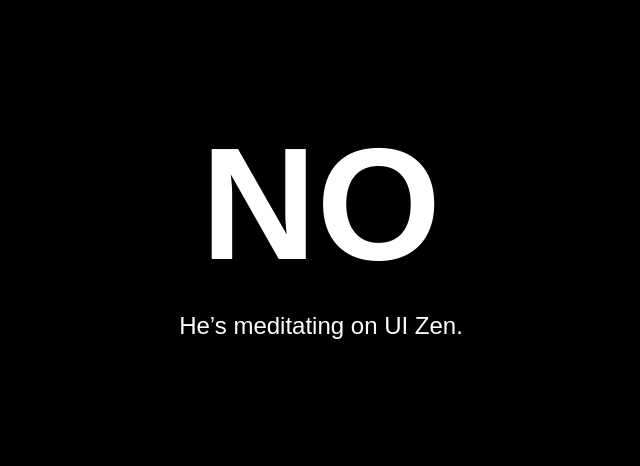
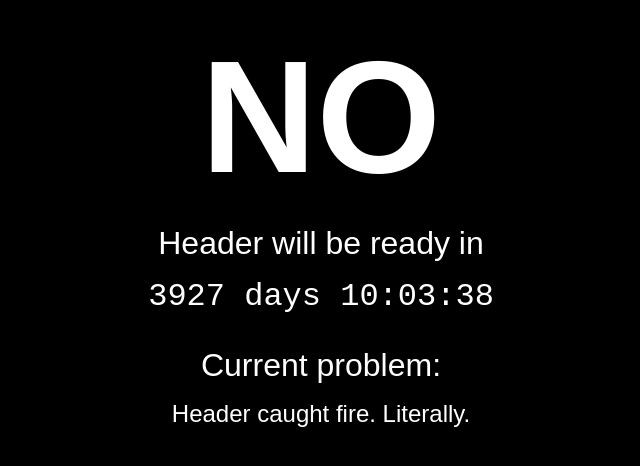
Before and after one commit to graylikeme/isTheHeaderReady.com, a plain HTML site: page index.html in a window 1280 px wide. Shown: the part 174-640 px from the top of the page, without its empty margins (319-959 px from the left). Drawn offline with Linux system fonts and the light colour scheme.

Commit message:
feature/UNITAZNIK-1: Live counter with live current problem

```diff
--- a/index.html
+++ b/index.html
@@ -1,14 +1,14 @@
 <!DOCTYPE html>
 <html lang="en">
   <head>
-  <meta charset="UTF-8">
+    <meta charset="UTF-8" />
     <title>Did Sawa Conquer the Header?</title>
     <style>
       body {
         margin: 0;
         background: #000;
         color: #fff;
-      font-family: 'Arial', sans-serif;
+        font-family: "Arial", sans-serif;
         display: flex;
         flex-direction: column;
         align-items: center;
@@ -22,8 +22,21 @@
         font-weight: bold;
       }
 
+      .timer {
+        font-size: 2rem;
+        margin: 1rem 0;
+        font-family: monospace;
+      }
+
       .subtitle {
         font-size: 1.5rem;
+        margin-top: 1rem;
+        max-width: 600px;
+        padding: 0 20px;
+      }
+
+      .heading {
+        font-size: 2rem;
         margin-top: 1rem;
         max-width: 600px;
         padding: 0 20px;
@@ -32,68 +45,151 @@
   </head>
   <body>
     <div class="main-answer">NO</div>
+    <div class="heading">Header will be ready in</div>
+    <div class="timer" id="timer">00:00:00</div>
+    <div class="heading">Current problem:</div>
     <div class="subtitle" id="subtitle"></div>
-
-  <!-- Counter.dev visitor tracker -->
-  <script async src="https://cdn.counter.dev/script.js"
-          data-id="b2cf497b-4c67-4ae2-88e3-a9a6fe620a56"
-          data-utcoffset="3"></script>
 
     <script>
       const phrases = [
-      "Still debugging…", "Header? What header?", "Nope, he’s in a meeting.",
-      "Maybe tomorrow.", "404: Header not found.", "He went to make coffee.",
-      "Designers are still arguing.", "He’s on step 2 of 98.", "Stuck in merge conflict.",
-      "Waiting for Figma sync.", "Still wrapping divs in divs.", "Backend says it’s frontend's fault.",
-      "Frontend says it's backend's fault.", "He chose violence… against CSS.",
-      "Header needs more padding.", "Lost in the flexbox abyss.", "Centering it broke everything.",
-      "Turns out it works only on Safari.", "He deployed it… to /dev/null.",
-      "Header is now self-aware. It refuses.", "Still kerning the fonts.",
-      "Accidentally deleted prod.", "Why does it work locally?", "Still stuck in Stack Overflow thread.",
-      "No tests passed. No header.", "He switched to Vim. Regret followed.",
-      "It compiles! But nothing shows.", "Too many z-indexes.", "Still scrolling through ChatGPT suggestions.",
-      "‘Just 5 more minutes’ — 3 hours ago.", "Blame Tailwind.", "Not MVP enough.",
-      "Got distracted refactoring button.", "Header decided to unionize.",
-      "He’s trying a new framework… again.", "Let me guess… rewrote it in Rust?",
-      "Sawa's stuck in dependency hell.", "Ran out of RAM and patience.",
-      "He's debugging… in production.", "Header is now an NFT.",
-      "CSS Grid betrayed him.", "Still naming the layers: Layer 83",
-      "He added AI. It became worse.", "Infinite loop of commits.",
-      "Redesigned it for the 6th time.", "He chose the dark theme. It disappeared.",
-      "Header caught fire. Literally.", "Still figuring out the perfect border-radius.",
-      "Too many conflicting PRs.", "Header is on sick leave.",
-      "Moved it to Trello. Ignored since.", "Sawa rage quit. Twice.",
-      "Header now lives in Notion.", "Still searching for pixel perfection.",
-      "The header's in another castle.", "Found bugs in the bugs.",
-      "Deadline moved, so did motivation.", "Code compiles. Emotion doesn’t.",
-      "Found love. Lost header.", "Sent it to QA. Never came back.",
-      "Header in limbo between branches.", "Still arguing with ESLint.",
-      "Header has commitment issues.", "Accidentally opened TikTok.",
-      "Asked ChatGPT. Got sarcasm back.", "Trying to avoid burnout… again.",
-      "Header’s ghosted us.", "Stuck between component and container.",
-      "He made a Kanban board. Never used it.", "Still importing Google Fonts.",
-      "Header redesign v12.7-beta", "Blame the dark mode toggle.",
-      "He tried a scroll animation. Regret ensued.", "Header's allergic to deployment.",
-      "Still in code review purgatory.", "Header's stuck behind a feature flag.",
-      "Got distracted optimizing SVGs.", "It worked on his machine.",
-      "Header passed away peacefully.", "No one knows what 'done' means.",
-      "Still waiting for approval.", "It’s a feature, not a bug.",
-      "He lost the Figma password.", "Was almost there. Then the sprint ended.",
-      "He asked a rubber duck. No reply.", "Still converting to TypeScript.",
-      "Sawa tried to center it. He failed.", "Found an old TODO. Panicked.",
-      "Header has imposter syndrome.", "Still A/B testing padding.",
-      "Header's in the backlog. Forever.", "He rage-deleted node_modules.",
-      "Header ran off with the navbar.", "Still in 'just one last tweak' mode.",
-      "Switched from Vue to React mid-header.", "Header's gatekept by middleware.",
-      "Sawa blinked. It broke.", "Header needs... more whitespace.",
-      "He’s meditating on UI Zen.", "It’s not a bug, it’s a lifestyle.",
-      "He tried ChatGPT… it made a blog instead.", "Header's on vacation.",
-      "He made a pixel-perfect button. Then forgot the header.", "Still nesting divs.",
-      "You don’t choose the header. The header chooses you."
+        "Still debugging…",
+        "Header? What header?",
+        "Nope, he's in a meeting.",
+        "Maybe tomorrow.",
+        "404: Header not found.",
+        "He went to make coffee.",
+        "Designers are still arguing.",
+        "He's on step 2 of 98.",
+        "Stuck in merge conflict.",
+        "Waiting for Figma sync.",
+        "Still wrapping divs in divs.",
+        "Backend says it's frontend's fault.",
+        "Frontend says it's backend's fault.",
+        "He chose violence… against CSS.",
+        "Header needs more padding.",
+        "Lost in the flexbox abyss.",
+        "Centering it broke everything.",
+        "Turns out it works only on Safari.",
+        "He deployed it… to /dev/null.",
+        "Header is now self-aware. It refuses.",
+        "Still kerning the fonts.",
+        "Accidentally deleted prod.",
+        "Why does it work locally?",
+        "Still stuck in Stack Overflow thread.",
+        "No tests passed. No header.",
+        "He switched to Vim. Regret followed.",
+        "It compiles! But nothing shows.",
+        "Too many z-indexes.",
+        "Still scrolling through ChatGPT suggestions.",
+        "'Just 5 more minutes' — 3 hours ago.",
+        "Blame Tailwind.",
+        "Not MVP enough.",
+        "Got distracted refactoring button.",
+        "Header decided to unionize.",
+        "He's trying a new framework… again.",
+        "Let me guess… rewrote it in Rust?",
+        "Sawa's stuck in dependency hell.",
+        "Ran out of RAM and patience.",
+        "He's debugging… in production.",
+        "Header is now an NFT.",
+        "CSS Grid betrayed him.",
+        "Still naming the layers: Layer 83",
+        "He added AI. It became worse.",
+        "Infinite loop of commits.",
+        "Redesigned it for the 6th time.",
+        "He chose the dark theme. It disappeared.",
+        "Header caught fire. Literally.",
+        "Still figuring out the perfect border-radius.",
+        "Too many conflicting PRs.",
+        "Header is on sick leave.",
+        "Moved it to Trello. Ignored since.",
+        "Sawa rage quit. Twice.",
+        "Header now lives in Notion.",
+        "Still searching for pixel perfection.",
+        "The header's in another castle.",
+        "Found bugs in the bugs.",
+        "Deadline moved, so did motivation.",
+        "Code compiles. Emotion doesn't.",
+        "Found love. Lost header.",
+        "Sent it to QA. Never came back.",
+        "Header in limbo between branches.",
+        "Still arguing with ESLint.",
+        "Header has commitment issues.",
+        "Accidentally opened TikTok.",
+        "Asked ChatGPT. Got sarcasm back.",
+        "Trying to avoid burnout… again.",
+        "Header's ghosted us.",
+        "Stuck between component and container.",
+        "He made a Kanban board. Never used it.",
+        "Still importing Google Fonts.",
+        "Header redesign v12.7-beta",
+        "Blame the dark mode toggle.",
+        "He tried a scroll animation. Regret ensued.",
+        "Header's allergic to deployment.",
+        "Still in code review purgatory.",
+        "Header's stuck behind a feature flag.",
+        "Got distracted optimizing SVGs.",
+        "It worked on his machine.",
+        "Header passed away peacefully.",
+        "No one knows what 'done' means.",
+        "Still waiting for approval.",
+        "It's a feature, not a bug.",
+        "He lost the Figma password.",
+        "Was almost there. Then the sprint ended.",
+        "He asked a rubber duck. No reply.",
+        "Still converting to TypeScript.",
+        "Sawa tried to center it. He failed.",
+        "Found an old TODO. Panicked.",
+        "Header has imposter syndrome.",
+        "Still A/B testing padding.",
+        "Header's in the backlog. Forever.",
+        "He rage-deleted node_modules.",
+        "Header ran off with the navbar.",
+        "Still in 'just one last tweak' mode.",
+        "Switched from Vue to React mid-header.",
+        "Header's gatekept by middleware.",
+        "Sawa blinked. It broke.",
+        "Header needs... more whitespace.",
+        "He's meditating on UI Zen.",
+        "It's not a bug, it's a lifestyle.",
+        "He tried ChatGPT… it made a blog instead.",
+        "Header's on vacation.",
+        "He made a pixel-perfect button. Then forgot the header.",
+        "Still nesting divs.",
+        "You don't choose the header. The header chooses you.",
       ];
 
+      function updateMessage() {
         const randomIndex = Math.floor(Math.random() * phrases.length);
         document.getElementById("subtitle").textContent = phrases[randomIndex];
+      }
+
+      function updateTimer() {
+        const now = new Date();
+        const targetDate = new Date("2036-01-01T00:00:00");
+        const diff = targetDate - now;
+
+        const days = Math.floor(diff / (1000 * 60 * 60 * 24));
+        const hours = Math.floor(
+          (diff % (1000 * 60 * 60 * 24)) / (1000 * 60 * 60)
+        );
+        const minutes = Math.floor((diff % (1000 * 60 * 60)) / (1000 * 60));
+        const seconds = Math.floor((diff % (1000 * 60)) / 1000);
+
+        document.getElementById("timer").textContent = `${String(days).padStart(
+          2,
+          "0"
+        )} days ${String(hours).padStart(2, "0")}:${String(minutes).padStart(
+          2,
+          "0"
+        )}:${String(seconds).padStart(2, "0")}`;
+      }
+
+      updateMessage();
+      updateTimer();
+
+      setInterval(updateMessage, 3000);
+      setInterval(updateTimer, 1000);
     </script>
   </body>
 </html>
```
Lines whose indentation alone changed are shown as unchanged.
